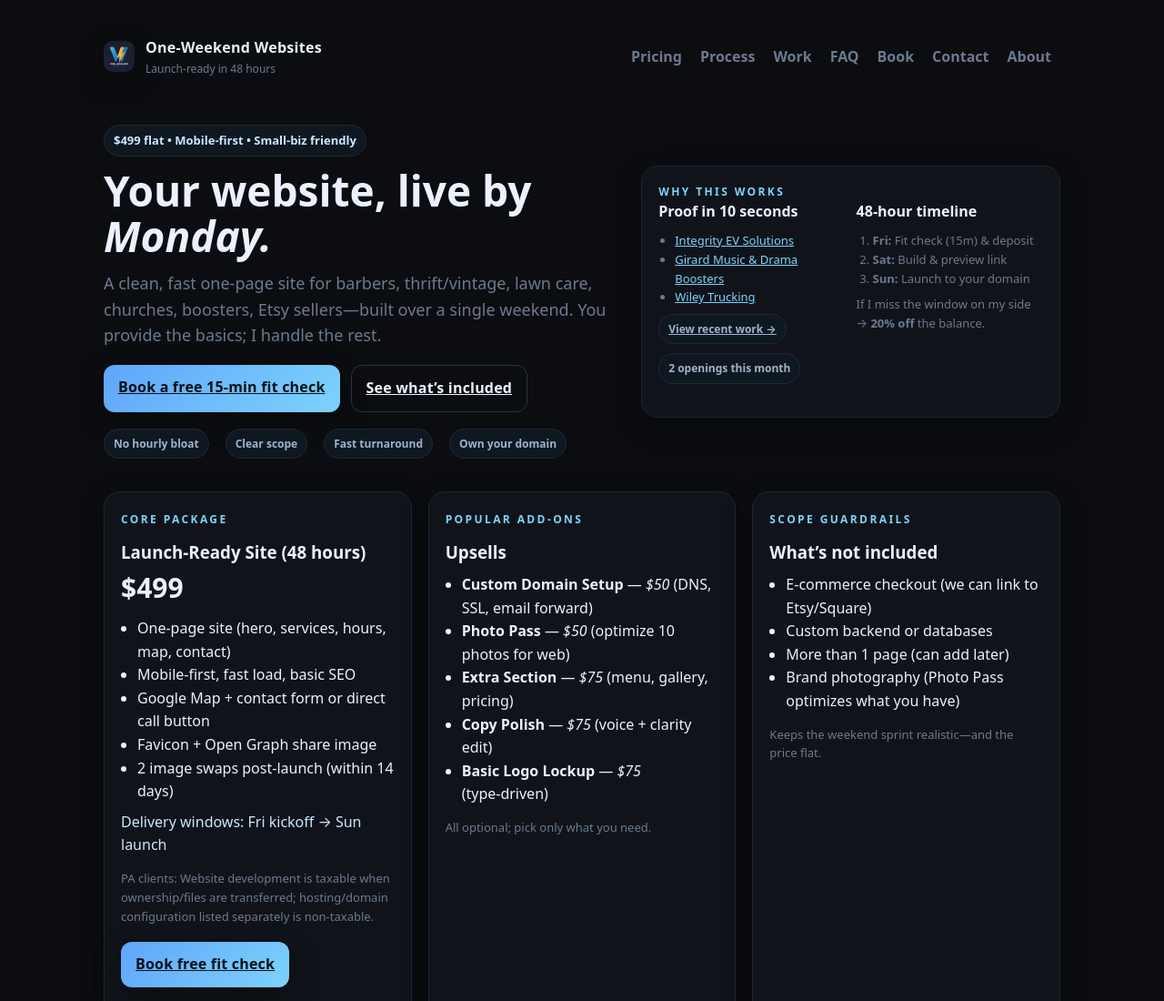
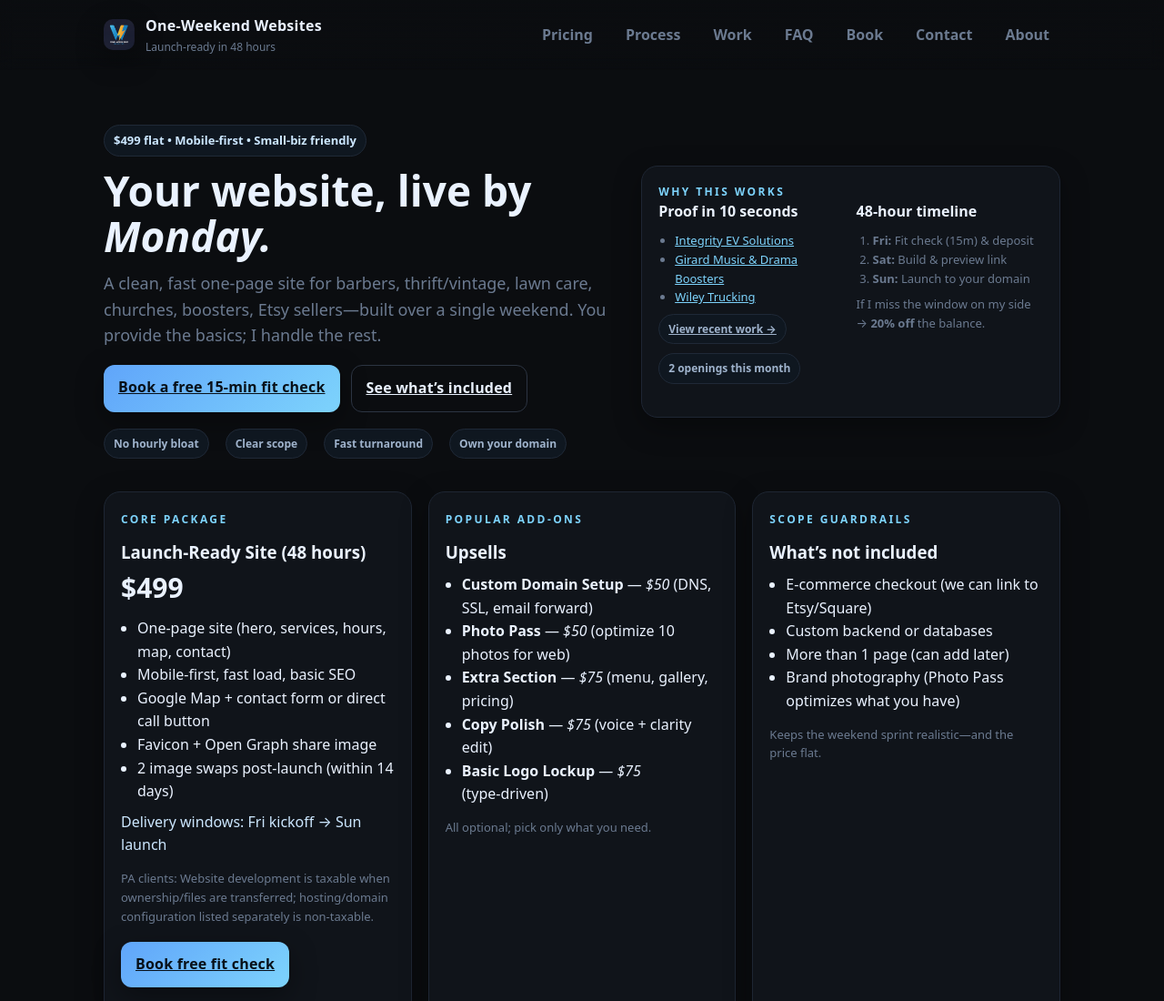
Before and after one commit to jordanlander/oneweekendwebsites, a plain HTML site: page index.html in a window 1280 px wide. Shown: the top 1100 px of the page at 91% size. Drawn offline with Linux system fonts and the light colour scheme.

Commit message:
feat: make sticky gradient nav

```diff
--- a/index.html
+++ b/index.html
@@ -42,8 +42,8 @@
   </script>
 </head>
 <body>
+  <header class="site-header">
     <div class="container">
-    <header>
       <a class="brand" href="#">
         <img class="logo" src="/logo.jpg" alt="One‑Weekend Websites logo" decoding="async" />
         <div>
@@ -61,8 +61,9 @@
         <a href="#contact">Contact</a>
         <a href="https://jordanlander.com" target="_blank" rel="noopener">About</a>
       </nav>
+    </div>
   </header>
-
+  <div class="container">
     <section class="hero">
       <div>
         <span class="badge">$499 flat • Mobile‑first • Small‑biz friendly</span>
--- a/styles.css
+++ b/styles.css
@@ -7,15 +7,16 @@
     html,body{margin:0;background:var(--bg);color:var(--text);font:16px/1.6 system-ui, -apple-system, Segoe UI, Roboto, Inter, Arial, sans-serif}
     a{color:var(--accent)}
     .container{max-width:1100px;margin:0 auto;padding:24px}
-    header{display:flex;align-items:center;justify-content:space-between;gap:16px;padding:16px 0;position:relative}
+    .site-header{position:sticky;top:0;z-index:1000;background:linear-gradient(to bottom, rgba(11,13,16,.85), rgba(11,13,16,0));backdrop-filter:blur(8px)}
+    .site-header .container{display:flex;align-items:center;justify-content:space-between;gap:16px;padding:16px 24px;position:relative}
     .brand{display:flex;align-items:center;gap:12px;text-decoration:none;color:var(--text)}
     .logo{width:34px;height:34px;border-radius:10px;display:block;object-fit:cover;box-shadow:var(--shadow)}
     .nav-toggle{display:none;background:none;border:0;color:var(--text);font-size:26px;cursor:pointer}
-    nav{display:flex}
-    nav a{margin:0 10px;color:var(--muted);text-decoration:none;font-weight:600}
-    nav a:hover{color:var(--text)}
+    nav{display:flex;gap:12px}
+    nav a{color:var(--muted);text-decoration:none;font-weight:600;padding:8px 12px;border-radius:8px;transition:background .2s,color .2s}
+    nav a:hover{color:var(--text);background:rgba(125,211,252,.15)}
     @media (max-width:700px){
-      nav{display:none;flex-direction:column;gap:8px;position:absolute;top:100%;right:0;background:var(--card);padding:10px 14px;border:1px solid #1e2633;border-radius:var(--radius)}
+      nav{display:none;flex-direction:column;gap:8px;position:absolute;top:100%;right:0;background:rgba(16,20,26,.9);padding:10px 14px;border:1px solid #1e2633;border-radius:var(--radius);backdrop-filter:blur(8px)}
       nav.open{display:flex}
       .nav-toggle{display:block}
     }
```
Lines whose indentation alone changed are shown as unchanged.
